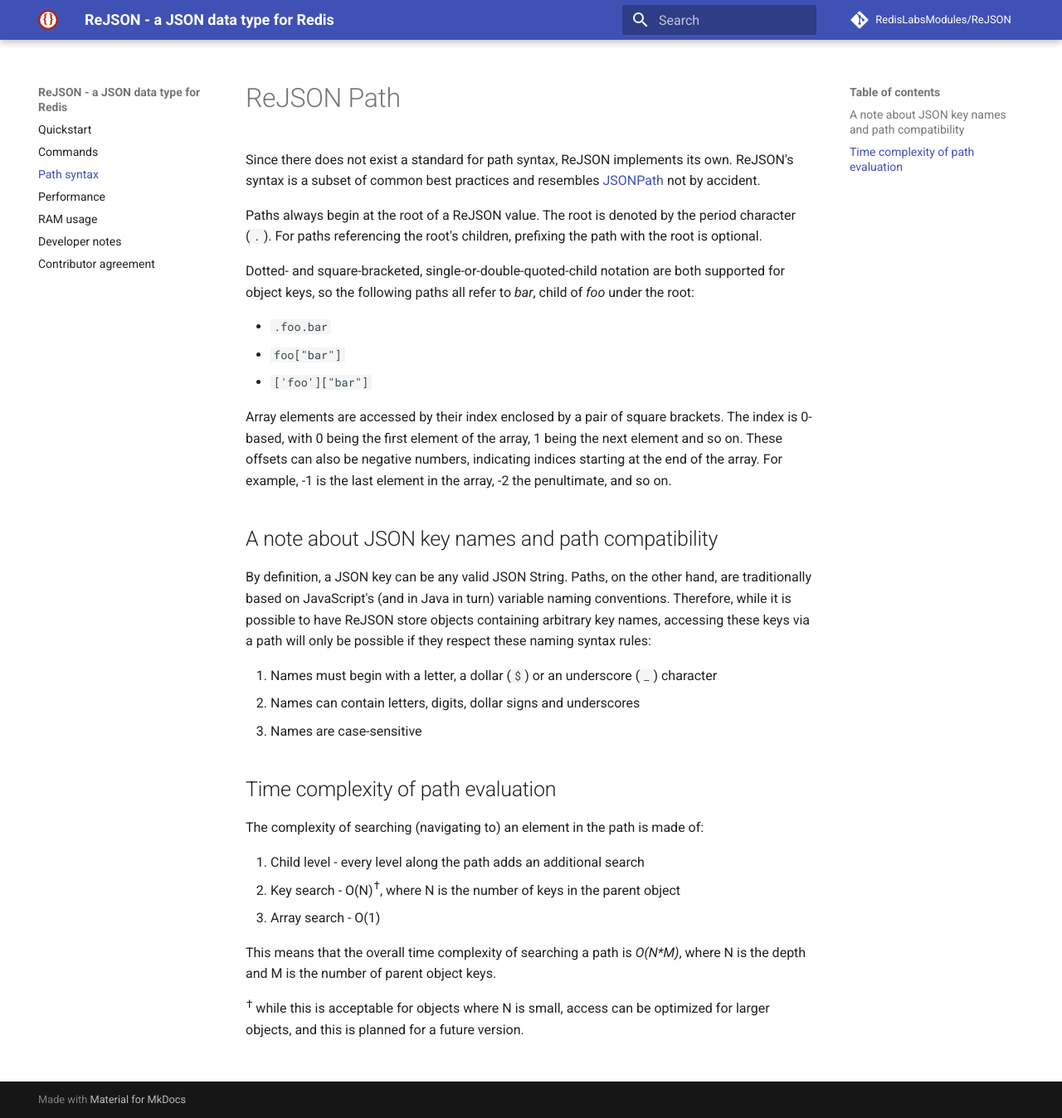
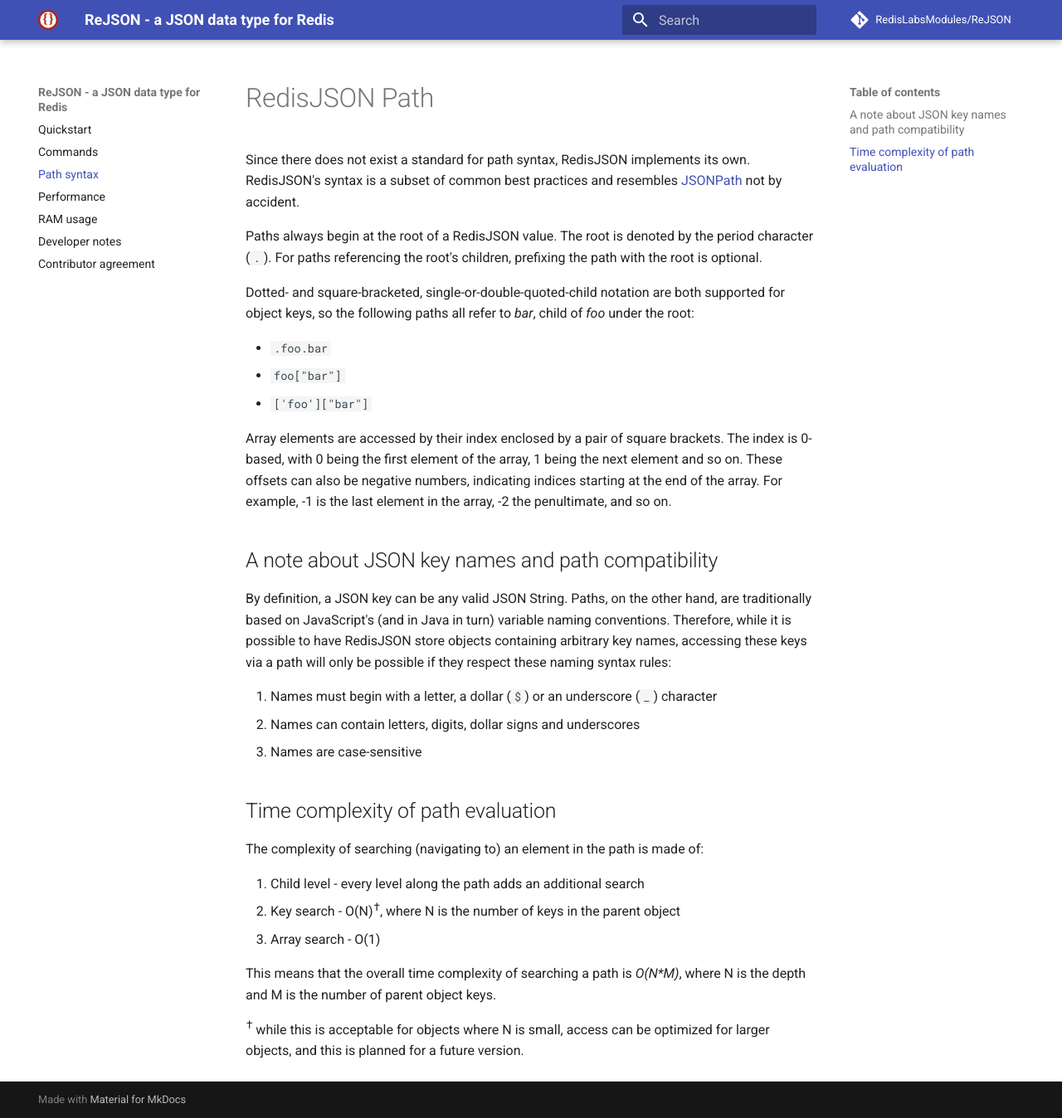
Before and after one commit to RedisJSON/RedisJSON, an MkDocs documentation site: the page built from docs/path.md, in a window 1280 px wide and 1348 px high. Shown: the whole window at 83% size. Built offline with MkDocs 1.6.1 and Material for MkDocs 9.7.7, drawn with Linux system fonts in a browser that asks for light colours; comment, search, counter and statistics services are not loaded; old or Windows-style settings are respelled for this version of MkDocs.

Commit message:
Update path.md

```diff
--- a/docs/path.md
+++ b/docs/path.md
@@ -1,8 +1,8 @@
-# ReJSON Path
+# RedisJSON Path
 
-Since there does not exist a standard for path syntax, ReJSON implements its own. ReJSON's syntax is a subset of common best practices and resembles [JSONPath](http://goessner.net/articles/JsonPath/) not by accident.
+Since there does not exist a standard for path syntax, RedisJSON implements its own. RedisJSON's syntax is a subset of common best practices and resembles [JSONPath](http://goessner.net/articles/JsonPath/) not by accident.
 
-Paths always begin at the root of a ReJSON value. The root is denoted by the period character (`.`). For paths referencing the root's children, prefixing the path with the root is optional.
+Paths always begin at the root of a RedisJSON value. The root is denoted by the period character (`.`). For paths referencing the root's children, prefixing the path with the root is optional.
 
 Dotted- and square-bracketed, single-or-double-quoted-child notation are both supported for object keys, so the following paths all refer to _bar_, child of _foo_ under the root:
 
@@ -14,7 +14,7 @@
 
 ## A note about JSON key names and path compatibility
 
-By definition, a JSON key can be any valid JSON String. Paths, on the other hand, are traditionally based on JavaScript's (and in Java in turn) variable naming conventions. Therefore, while it is possible to have ReJSON store objects containing arbitrary key names, accessing these keys via a path will only be possible if they respect these naming syntax rules:
+By definition, a JSON key can be any valid JSON String. Paths, on the other hand, are traditionally based on JavaScript's (and in Java in turn) variable naming conventions. Therefore, while it is possible to have RedisJSON store objects containing arbitrary key names, accessing these keys via a path will only be possible if they respect these naming syntax rules:
 
 1.  Names must begin with a letter, a dollar (`$`) or an underscore (`_`) character
 2.  Names can contain letters, digits, dollar signs and underscores
```
